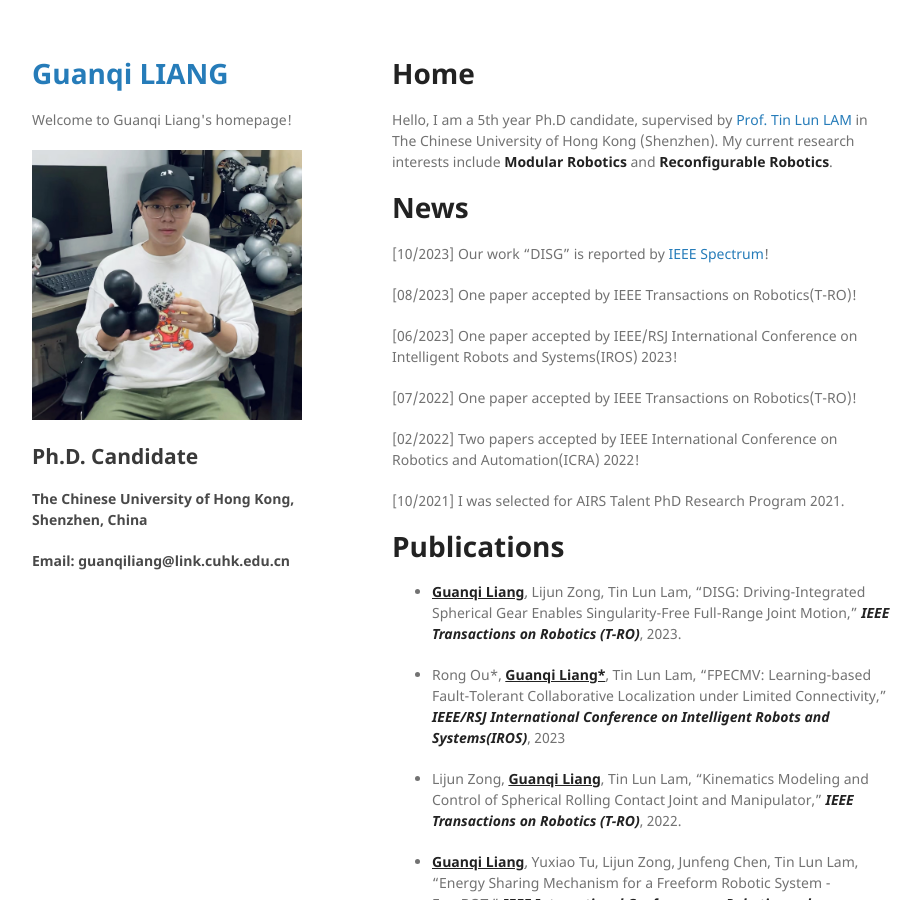
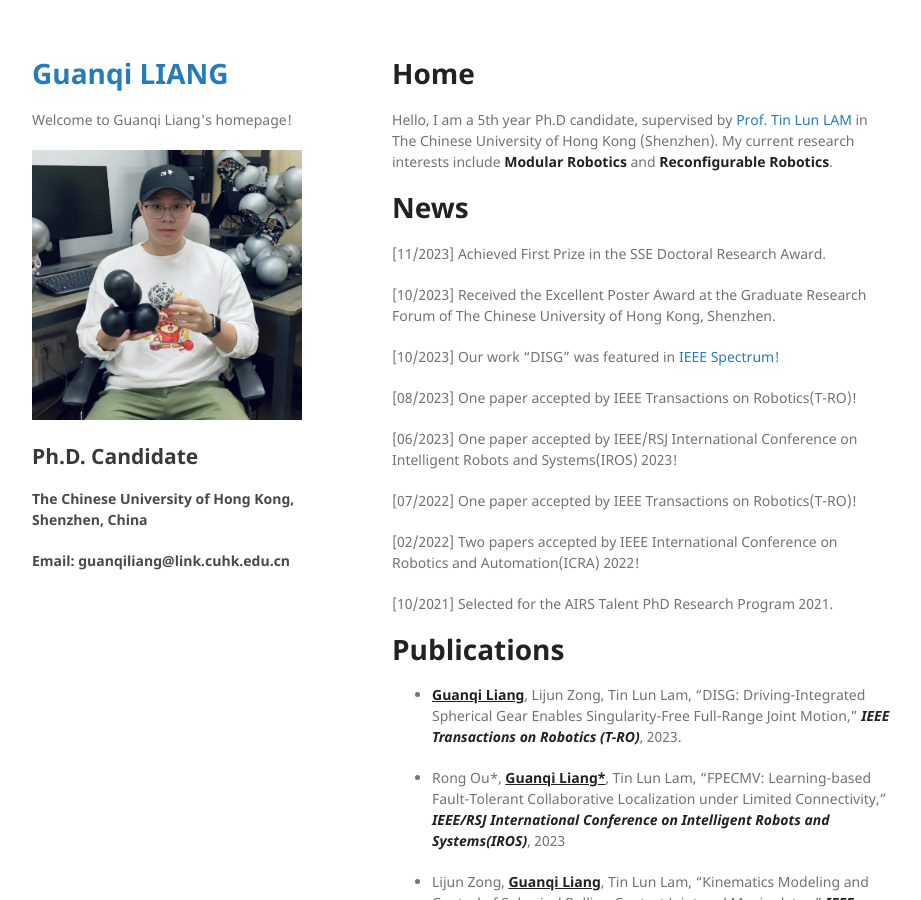
Before and after one commit to guanqiliang/guanqiliang.github.com, a Jekyll site: the page built from index.md, in a window 1280 px wide and 900 px high. Shown: the whole window, without its empty margins (178-1099 px from the left). Built offline with Jekyll 4.4.1, drawn with Linux system fonts in a browser that asks for light colours; our own code applies the rules of GitHub Pages for plain Markdown files.

Commit message:
Update index.md

```diff
--- a/index.md
+++ b/index.md
@@ -4,7 +4,11 @@ Hello, I am a 5th year Ph.D candidate, supervised by [Prof. Tin Lun LAM](https:/
 
 # News
 
-[10/2023] Our work “DISG” is reported by [IEEE Spectrum](https://spectrum.ieee.org/video-friday-welcome-to-fall#:~:text=%5B%20Freeform%20Robotics%20%5D)!
+[11/2023] Achieved First Prize in the SSE Doctoral Research Award.
+
+[10/2023] Received the Excellent Poster Award at the Graduate Research Forum of The Chinese University of Hong Kong, Shenzhen.
+
+[10/2023] Our work "DISG" was featured in [IEEE Spectrum](https://spectrum.ieee.org/video-friday-welcome-to-fall#:~:text=%5B%20Freeform%20Robotics%20%5D)!
 
 [08/2023] One paper accepted by IEEE Transactions on Robotics(T-RO)!
 
@@ -14,7 +18,7 @@ Hello, I am a 5th year Ph.D candidate, supervised by [Prof. Tin Lun LAM](https:/
 
 [02/2022] Two papers accepted by IEEE International Conference on Robotics and Automation(ICRA) 2022!
 
-[10/2021] I was selected for AIRS Talent PhD Research Program 2021.
+[10/2021] Selected for the AIRS Talent PhD Research Program 2021.
 
 
 
```
